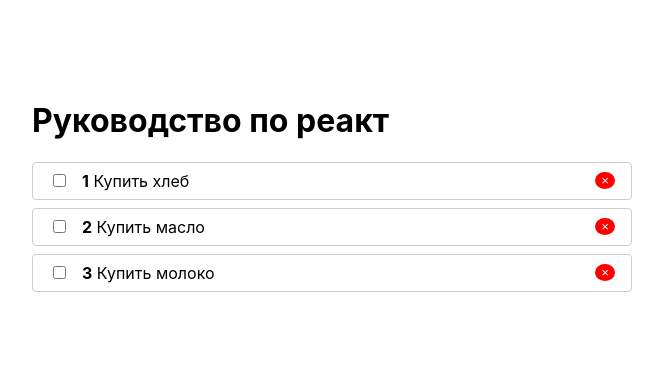
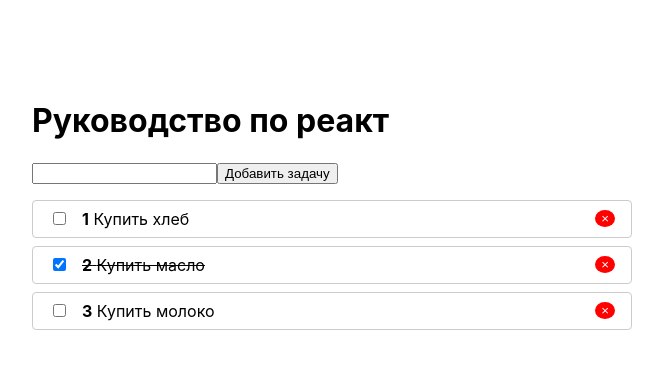
Before and after one commit to GordonBreazz/React-Todo, a React (Create React App) app: page / in a window 1280 px wide. Shown: the top 368 px of the page, without its empty margins (308-971 px from the left). Built offline with nearby package versions, Linux system fonts and the light colour scheme.

Commit message:
add task functionality

```diff
--- a/src/App.js
+++ b/src/App.js
@@ -1,23 +1,37 @@
-import React from 'react';
+import React, { useState } from 'react';
 import TodoList from './todo/TodoList';
+import AddTodo from './todo/AddTodo';
 import './App.css';
+import Context from './context'
 
 function App() {
-  const todos = [
-    {id: 1, copmleted: false, title: 'Купить хлеб'},
-    {id: 2, copmleted: false, title: 'Купить масло'},
-    {id: 3, copmleted: false, title: 'Купить молоко'}
-  ]
+  const [todos, setTodos] = React.useState(
+    [
+      {id: 1, copmleted: false, title: 'Купить хлеб'},
+      {id: 2, copmleted: true, title: 'Купить масло'},
+      {id: 3, copmleted: false, title: 'Купить молоко'}
+    ]
+  )
 
   function toggleTodo(id){
-    console.log(id)
+    setTodos(todos.map( todo => {
+      if (todo.id === id) todo.copmleted = !todo.copmleted
+      return todo
+    }))
+  }
+
+  function removeTodo(id) {
+    setTodos(todos.filter(todo => todo.id !== id))
   }
 
   return (
+    <Context.Provider value={{removeTodo}}>
     <div className="wrapper">
       <h1>Руководство по реакт</h1>
-      <TodoList todos = {todos} onToggle={toggleTodo}/>
+      <AddTodo />
+      { todos.length ? (<TodoList todos = {todos} onToggle={toggleTodo}/>) : (<p>Нет задач</p>) }
     </div>
+    </Context.Provider>
   )
 }
 
--- /dev/null
+++ b/src/context.js
@@ -0,0 +1,5 @@
+import React from "react"
+
+const Context = React.createContext()
+
+export default Context
--- a/src/index.css
+++ b/src/index.css
@@ -24,3 +24,7 @@
   color: #fff;
   border: none;
 }
+
+.done {
+  text-decoration: line-through;
+}
--- /dev/null
+++ b/src/todo/AddTodo.js
@@ -0,0 +1,23 @@
+import React, {useState} from "react"
+
+function AddTodo(onCreate) {
+    const [value, setValue] = useState('')
+
+    function submitHandler(event) {
+       event.preventDefault()
+
+       if (value.trim()) {
+           onCreate(value)
+       }
+    }
+
+    return (
+        <form style={{marginBottom: '1rem'}} onSubmit={submitHandler}>
+            <input value = {value} onChange = {event => setValue(event.target.value)}/>
+            <button type="submit">Добавить задачу</button>
+        </form>
+
+    )
+}
+
+export default AddTodo
--- a/src/todo/TodoItem.js
+++ b/src/todo/TodoItem.js
@@ -1,5 +1,6 @@
-import React from "react"
+import React, {useContext} from "react"
 import PropTypes from "prop-types"
+import Context from '../context'
 
 let styles = {
   li: {
@@ -17,15 +18,22 @@
 }
 
 function TodoItem({ todo, index, onChange }) {
+  //console.log('todo', todo)
+  const { removeTodo } = useContext(Context)
+  let classes = []
+
+  if (todo.copmleted) classes.push('done')
+
+
   return (
     <li style={styles.li}>
-      <span>
-        <input type="checkbox" style={styles.input} onChange={ () => onChange(todo.id)}/>
+      <span className={classes.join(' ')}>
+        <input type="checkbox" style={styles.input} onChange={ () => onChange(todo.id)} checked={todo.copmleted}/>
         <strong>{index + 1}</strong>
         &nbsp;
         {todo.title}
       </span>
-      <button className="rm">&times;</button>
+      <button className="rm" onClick={removeTodo.bind(null, todo.id)}>&times;</button>
     </li>
   )
 }
```
